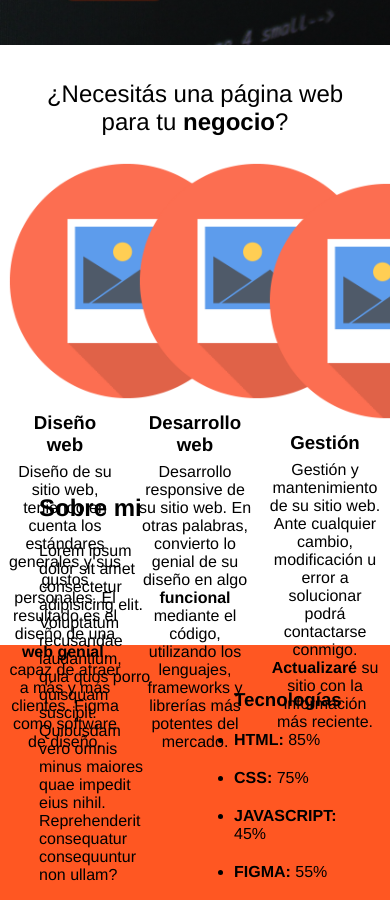
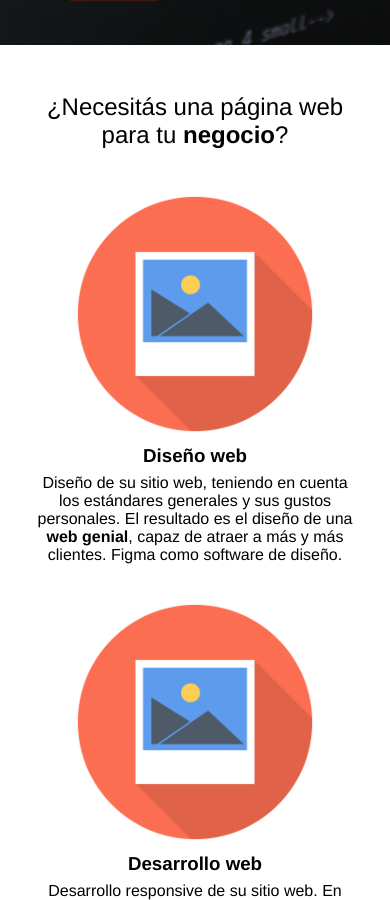
Before and after one commit to matiastoso/proyecto-final, a plain HTML site: page index.html in a window 390 px wide. Shown: the part 959-1859 px from the top of the page. Drawn offline with Linux system fonts and the light colour scheme.

Commit message:
Responsive dinamico con flexbox

```diff
--- a/sass/_servicios.scss
+++ b/sass/_servicios.scss
@@ -1,10 +1,10 @@
 /* ----- servicios ----- */
 #servicios {
-    height: 600px;
+    height: auto;
+    padding: 3rem 0px;
 }
 
 #servicios h2 {
-    padding-top: 35px;
     margin-bottom: 25px;
     text-align: center;
     font-weight: normal;
@@ -12,13 +12,16 @@
 
 #servicios .contenedor {
     display: flex;
-    justify-content: space-around;
+    justify-content: space-evenly;
     align-items: center;
+    flex-wrap: wrap;
 }
 
 #servicios .contenedor .card {
     width: 30%;
+    min-width: 320px;
     text-align: center;
+    margin: 1.2rem .8rem;
 }
 
 #servicios .card h3 {
```
Also changed, not shown: css/styles.css, 1 other file.
